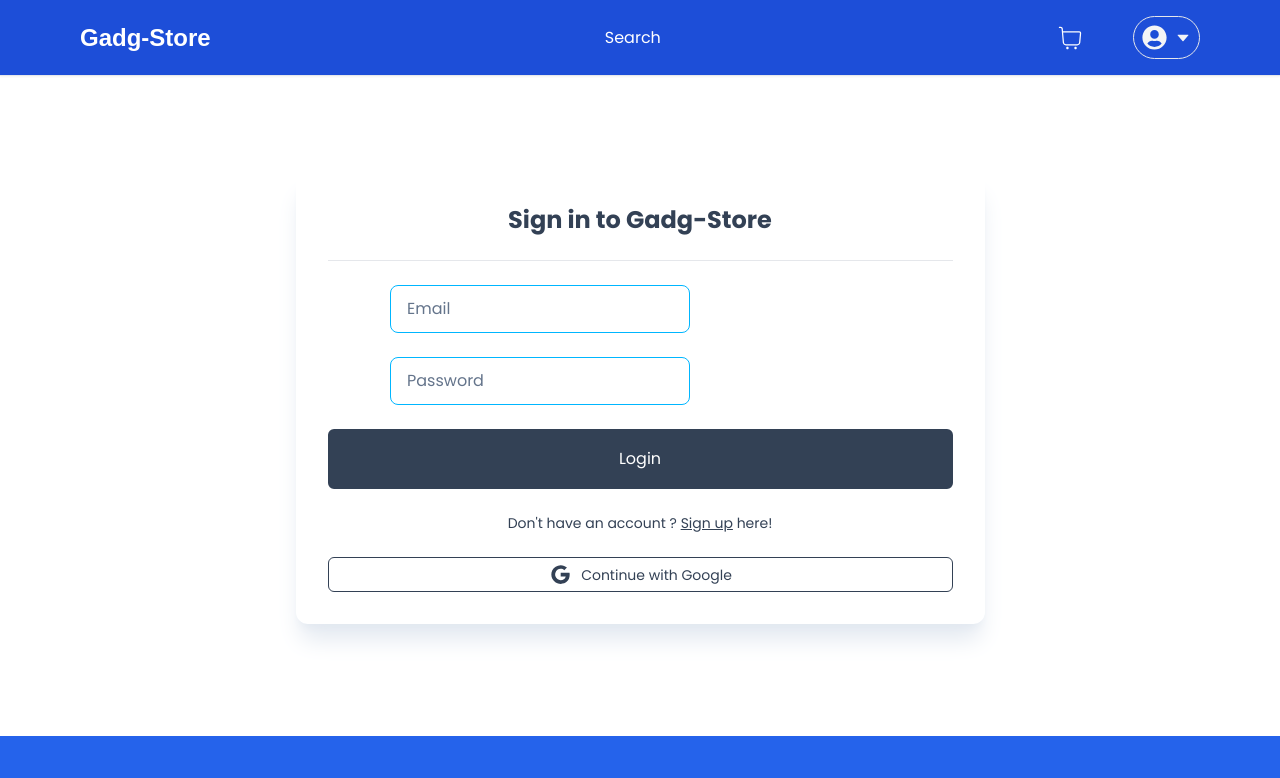
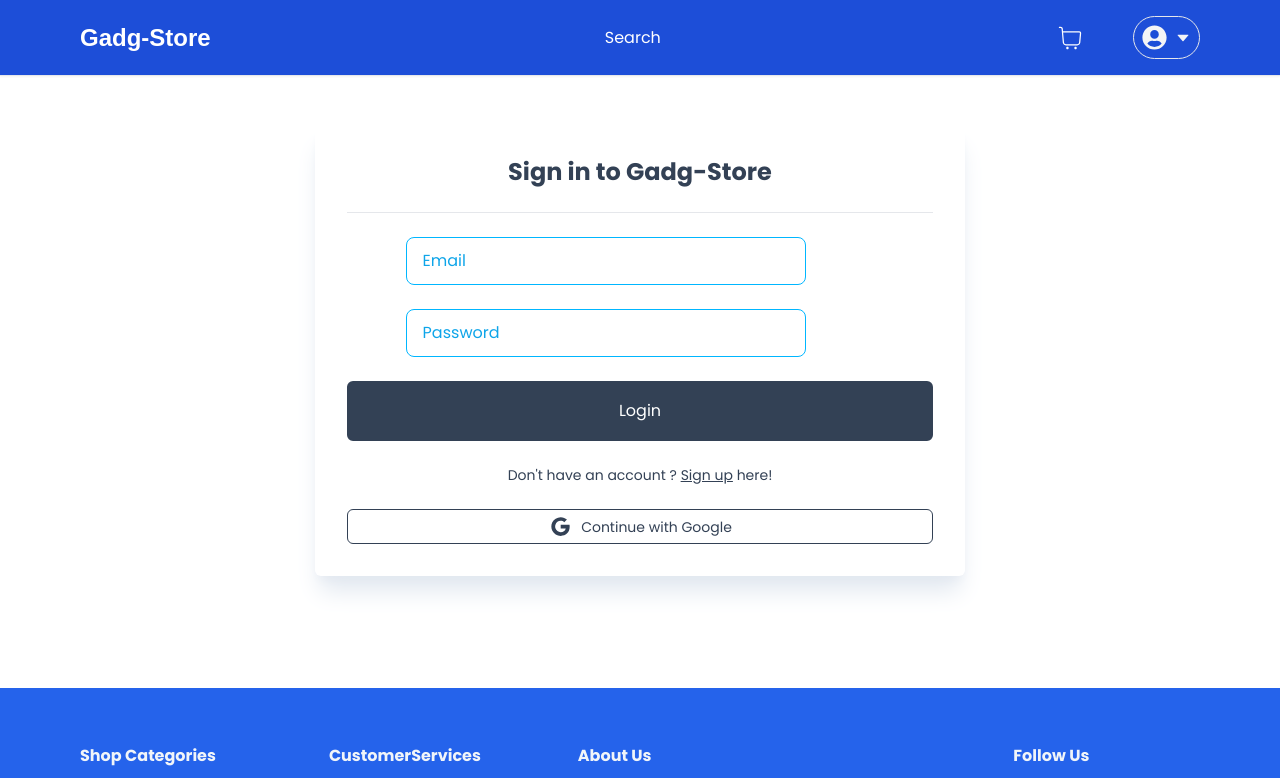
Before and after one commit to LollyTim/e-commerce-webapp, a Next.js app: page /login in a window 1280 px wide. Shown: the top 778 px of the page. Built offline with nearby package versions, Linux system fonts and the light colour scheme; no server answers; a web font is replaced by a local one.

Commit message:
doing hard things

```diff
--- /dev/null
+++ b/app/admin/add-products/AddProduceForm.tsx
@@ -0,0 +1,38 @@
+"use client"
+
+import Heading from "@/app/components/Heading"
+import TextArea from "@/app/components/inputs/TextArea"
+import Input from "@/app/components/inputs/input"
+import { useState } from "react"
+import { FieldValues, useForm } from "react-hook-form"
+// import { Input } from "@mui/material"
+
+const AddProduceForm = () => {
+    const [isLoading, setIsLoading] = useState(false)
+    const { register, handleSubmit, setValue, watch, reset, formState: { errors } } = useForm<FieldValues>({
+        defaultValues: {
+            name: '',
+            description: "",
+            category: "",
+            images: [],
+            brand: "",
+            price: '',
+            isStock: false,
+        }
+    })
+
+    return (
+        <>
+            <Heading title="Add Product" center />
+            <Input id="name" label="Name" errors={errors} register={register} disabled={isLoading} required />
+            <Input id="price" label="Price" type="number" errors={errors} register={register} disabled={isLoading} required />
+            <Input id="brand" label="Brand" errors={errors} register={register} disabled={isLoading} required />
+            <TextArea id="description" placeholder="Description" errors={errors} register={register} disabled={isLoading} required />
+            <div>
+
+            </div>
+        </>
+    )
+}
+
+export default AddProduceForm
--- a/app/admin/add-products/page.tsx
+++ b/app/admin/add-products/page.tsx
@@ -1,8 +1,24 @@
+import Container from '@/app/components/Container'
+import FormWrap from '@/app/components/FormWrap'
 import React from 'react'
+import AddProduceForm from './AddProduceForm'
+import { getCurrentUser } from '@/actions/getCurrentUser'
+import NullData from '@/app/components/NullData'
 
-const AddProducts = () => {
+const AddProducts = async () => {
+    const currentUser = await getCurrentUser()
+
+    if (!currentUser || currentUser.role !== "ADMIN") {
+        return <NullData title='Oops Access denied!!' />
+    }
     return (
-        <div>AddProducts</div>
+        <div className=' p-8'>
+            <Container>
+                <FormWrap>
+                    <AddProduceForm />
+                </FormWrap>
+            </Container>
+        </div>
     )
 }
 
--- a/app/components/FormWrap.tsx
+++ b/app/components/FormWrap.tsx
@@ -1,25 +1,13 @@
-import Image from "next/image"
-// import DSDS from "/_3de437ba-276e-45cc-a1ec-6928143ae60a.jpg"
+import React from "react";
 
 const FormWrap = ({ children }: { children: React.ReactNode }) => {
     return (
-        <div className=" min-h-fit w-[80%] flex justify-center items-center mx-auto pb-12 pt-24 h-full">
-            <div className=" max-w-[689px] md:p-8 w-[100%] flex flex-col justify-center items-center gap-6 shadow-xl shadow-slate-200 rounded-xl p-4  " >
+        <div className="min-h-fit h-full flex items-center justify-center p-12">
+            <div className="w-[650px] flex flex-col gap-6 items-center shadow-xl shadow-slate-200 rounded-md p-4 md:p-8">
                 {children}
             </div>
-            {/* <div className="">
-                <Image
-                    unoptimized={true}
-                    className=" rounded-tr-xl rounded-br-xl "
-                    src={"/_3de437ba-276e-45cc-a1ec-6928143ae60a.jpg"}
-                    width={400}
-                    height={400}
-                    alt="3de437ba-276e-45cc-a1ec-6928143ae60a"
-                />
-            </div> */}
+        </div>
+    );
+};
 
-        </div>
-    )
-}
-
-export default FormWrap
+export default FormWrap;
--- /dev/null
+++ b/app/components/NullData.tsx
@@ -0,0 +1,13 @@
+interface NullDataProps {
+    title: string
+}
+
+const NullData: React.FC<NullDataProps> = ({ title }) => {
+    return (
+        <div className=" w-full h-[50vh] flex items-center justify-center text-xl md:text-2xl ">
+            <p className=" font-medium ">{title}</p>
+        </div>
+    )
+}
+
+export default NullData
--- /dev/null
+++ b/app/components/inputs/TextArea.tsx
@@ -0,0 +1,46 @@
+"use client";
+
+import { FieldErrors, FieldValues, UseFormRegister } from "react-hook-form";
+
+interface TextAreaProps {
+    id: string;
+    placeholder: string;
+    disabled?: boolean;
+    required?: boolean;
+    register: UseFormRegister<FieldValues>;
+    errors: FieldErrors;
+    // icon: React.ReactElement;
+}
+
+const TextArea: React.FC<TextAreaProps> = ({
+    id,
+    placeholder,
+    disabled,
+    required,
+    register,
+    errors,
+    // icon,
+}) => {
+    return (
+        <div className="w-[80%]">
+            {/* <placeholder
+                className={`${errors[id] ? "text-rose-500" : "text-sky-500"
+                    }  textarea textarea-info max-h-[150px] min-h-[150px] flex items-center w-[full] max-w-[400px] gap-2`}
+            > */}
+
+            <textarea
+                id={id}
+                disabled={disabled}
+                {...register(id, { required })}
+                placeholder={placeholder}
+                className={` grow ${errors[id] ? "border-rose-400" : "border-sky-500"
+                    } ${errors[id] ? " placeholder:text-rose-500" : " placeholder:text-sky-500"
+                    }
+            ${errors[id] ? "focus:border-rose-400" : "focus:border-slate-300"} textarea border-info text-sky-500 textarea-info max-h-[150px] min-h-[150px] flex items-center w-full textarea-bordered max-w-[400px] gap-2`}
+            />
+            {/* </placeholder> */}
+        </div>
+    );
+};
+
+export default TextArea;
--- a/app/components/inputs/input.tsx
+++ b/app/components/inputs/input.tsx
@@ -25,23 +25,22 @@
 }) => {
     return (
         <div className="w-[80%]">
-            {/* <input
-
-                className={` `}
-            />
-            <label htmlFor={id} className=" absolute cursor-text text-base duration-150 transform top-5 left-4 peer-placeholder-shown:scale-100 peer-placeholder-shown:translate-y-0 peer-focus:scale-75 peer-focus:translate-y-4  -translate-y-3 z-10 origin-[0]  " >
+            <label
+                className={`${errors[id] ? "text-rose-500" : "text-sky-500"
+                    }  input input-bordered input-info flex items-center w-[full] max-w-[400px] gap-2`}
+            >
                 {label}
-            </label> */}
-
-            <label className={`   ${errors[id] ? "text-rose-500" : "text-slate-500"}  input input-bordered input-info flex items-center w-[300px] max-w-[400px] gap-2`}>
-                {label}
-                <input type={type}
+                <input
+                    type={type}
                     autoComplete="off"
                     id={id}
                     disabled={disabled}
                     {...register(id, { required })}
-                    placeholder="" className={` grow ${errors[id] ? "border-rose-400" : "border-slate-300"}
-            ${errors[id] ? "focus:border-rose-400" : "focus:border-slate-300"}`} />
+                    placeholder=""
+                    className={` grow ${errors[id] ? "border-rose-400" : "border-slate-300"
+                        }
+            ${errors[id] ? "focus:border-rose-400" : "focus:border-slate-300"}`}
+                />
             </label>
         </div>
     );
```
